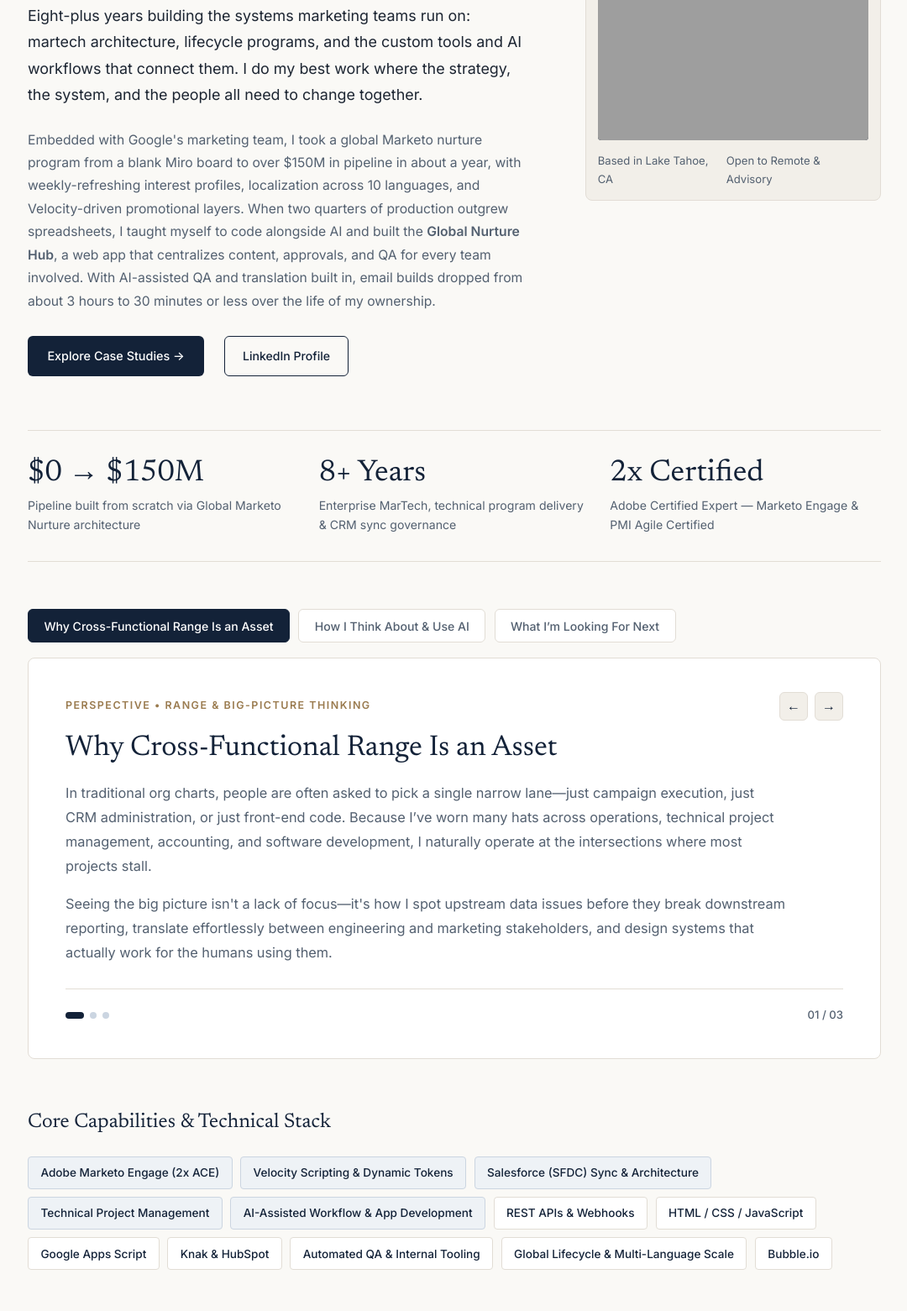
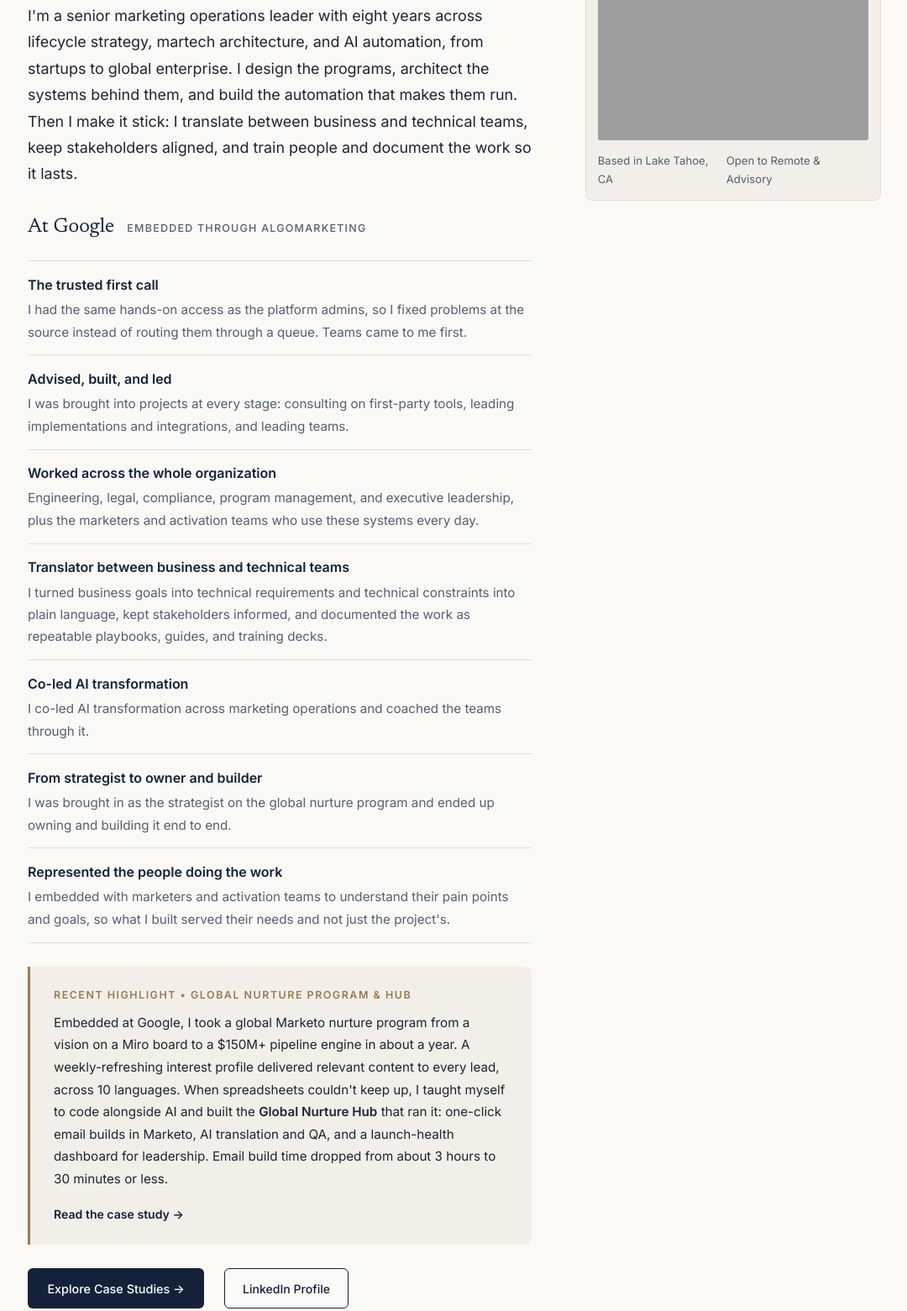
Before and after one commit to lianemariefarrant/lianemariefarrant.github.io, a plain HTML site: page index.html in a window 1280 px wide. Shown: the part 384-1945 px from the top of the page at 84% size, without its empty margins (99-1179 px from the left). Drawn offline with Linux system fonts and the light colour scheme; grey boxes are pictures that could not be loaded.

Commit message:
Update index.html

```diff
--- a/index.html
+++ b/index.html
@@ -3,7 +3,7 @@
 <head>
   <meta charset="UTF-8" />
   <meta name="viewport" content="width=device-width, initial-scale=1.0" />
-  <title>Liane Farrant | Senior Marketing Operations Leader, Martech & AI Automation</title>
+  <title>Liane Farrant — Senior Marketing Operations Strategist, Systems Architect &amp; TPM</title>
   <link rel="preconnect" href="https://fonts.googleapis.com">
   <link rel="preconnect" href="https://fonts.gstatic.com" crossorigin>
   <link href="https://fonts.googleapis.com/css2?family=Inter:wght@300;400;500;600&family=Newsreader:ital,opsz,wght@0,6..72,400;0,6..72,500;1,6..72,400&display=swap" rel="stylesheet">
@@ -185,6 +185,11 @@
       line-height: 1.75;
     }
 
+    .lead-text.secondary {
+      font-size: 1.05rem;
+      margin-bottom: 1.25rem;
+    }
+
     .body-text {
       font-size: 0.98rem;
       color: var(--text-muted);
@@ -218,6 +223,68 @@
       display: flex;
       justify-content: space-between;
       align-items: center;
+    }
+
+    /* Hero: roles strip & highlight card */
+    .hero-subhead {
+      margin: 1.75rem 0 0.75rem;
+    }
+
+    .hero-subhead-note {
+      font-family: var(--font-sans);
+      font-size: 0.78rem;
+      text-transform: uppercase;
+      letter-spacing: 0.1em;
+      font-weight: 500;
+      color: var(--text-muted);
+      margin-left: 0.6rem;
+    }
+
+    .role-list {
+      list-style: none;
+      margin: 0 0 0.5rem;
+      padding: 0;
+    }
+
+    .role-list li {
+      padding: 0.9rem 0;
+      border-top: 1px solid var(--border-subtle);
+    }
+
+    .role-list li:last-child {
+      border-bottom: 1px solid var(--border-subtle);
+    }
+
+    .role-list strong {
+      display: block;
+      color: var(--navy-deep);
+      font-size: 1rem;
+      font-weight: 600;
+      margin-bottom: 0.2rem;
+    }
+
+    .role-list span {
+      color: var(--text-muted);
+      font-size: 0.95rem;
+      line-height: 1.65;
+    }
+
+    .highlight-card {
+      background-color: var(--bg-secondary);
+      border-left: 3px solid var(--accent-gold);
+      border-radius: 0 8px 8px 0;
+      padding: 1.5rem 1.75rem;
+      margin-top: 1.75rem;
+    }
+
+    .highlight-card .eyebrow {
+      margin-bottom: 0.6rem;
+    }
+
+    .highlight-card .body-text {
+      color: var(--text-main);
+      font-size: 0.95rem;
+      margin-bottom: 0.9rem;
     }
 
     /* Metrics Strip */
@@ -725,14 +792,52 @@
           <span class="eyebrow">Senior Marketing Operations Leader &bull; Lifecycle &amp; Martech Architecture &bull; AI Automation &amp; Systems Design</span>
           <h1>Marketing operations, end to end: strategy, systems, and <em>the code in between.</em></h1>
           <p class="lead-text">
-            Eight-plus years building the systems marketing teams run on: martech architecture, lifecycle programs, and the custom tools and AI workflows that connect them. I do my best work where the strategy, the system, and the people all need to change together.
+            I'm a senior marketing operations leader with eight years across lifecycle strategy, martech architecture, and AI automation, from startups to global enterprise. I design the programs, architect the systems behind them, and build the automation that makes them run. Then I make it stick: I translate between business and technical teams, keep stakeholders aligned, and train people and document the work so it lasts.
           </p>
-          <p class="body-text">
-            Embedded with Google's marketing team, I took a global Marketo nurture program from a blank Miro board to over $150M in pipeline in about a year, with weekly-refreshing interest profiles, localization across 10 languages, and Velocity-driven promotional layers. When two quarters of production outgrew spreadsheets, I taught myself to code alongside AI and built the <strong>Global Nurture Hub</strong>, a web app that centralizes content, approvals, and QA for every team involved. With AI-assisted QA and translation built in, email builds dropped from about 3 hours to 30 minutes or less over the life of my ownership.
-          </p>
+
+          <h2 class="section-label hero-subhead">At Google <span class="hero-subhead-note">Embedded through Algomarketing</span></h2>
+          <ul class="role-list">
+            <li>
+              <strong>The trusted first call</strong>
+              <span>I had the same hands-on access as the platform admins, so I fixed problems at the source instead of routing them through a queue. Teams came to me first.</span>
+            </li>
+            <li>
+              <strong>Advised, built, and led</strong>
+              <span>I was brought into projects at every stage: consulting on first-party tools, leading implementations and integrations, and leading teams.</span>
+            </li>
+            <li>
+              <strong>Worked across the whole organization</strong>
+              <span>Engineering, legal, compliance, program management, and executive leadership, plus the marketers and activation teams who use these systems every day.</span>
+            </li>
+            <li>
+              <strong>Translator between business and technical teams</strong>
+              <span>I turned business goals into technical requirements and technical constraints into plain language, kept stakeholders informed, and documented the work as repeatable playbooks, guides, and training decks.</span>
+            </li>
+            <li>
+              <strong>Co-led AI transformation</strong>
+              <span>I co-led AI transformation across marketing operations and coached the teams through it.</span>
+            </li>
+            <li>
+              <strong>From strategist to owner and builder</strong>
+              <span>I was brought in as the strategist on the global nurture program and ended up owning and building it end to end.</span>
+            </li>
+            <li>
+              <strong>Represented the people doing the work</strong>
+              <span>I embedded with marketers and activation teams to understand their pain points and goals, so what I built served their needs and not just the project's.</span>
+            </li>
+          </ul>
+
+          <div class="highlight-card">
+            <span class="eyebrow">Recent highlight &bull; Global Nurture Program &amp; Hub</span>
+            <p class="body-text">
+              Embedded at Google, I took a global Marketo nurture program from a vision on a Miro board to a $150M+ pipeline engine in about a year. A weekly-refreshing interest profile delivered relevant content to every lead, across 10 languages. When spreadsheets couldn't keep up, I taught myself to code alongside AI and built the <strong>Global Nurture Hub</strong> that ran it: one-click email builds in Marketo, AI translation and QA, and a launch-health dashboard for leadership. Email build time dropped from about 3 hours to 30 minutes or less.
+            </p>
+            <button class="expand-btn" onclick="switchTab('work')">Read the case study &rarr;</button>
+          </div>
+
           <div style="margin-top: 1.75rem; display: flex; gap: 1rem; flex-wrap: wrap;">
             <button class="nav-btn active" style="padding: 0.75rem 1.4rem;" onclick="switchTab('work')">Explore Case Studies &rarr;</button>
-            <a href="https://www.linkedin.com" target="_blank" rel="noopener" class="nav-contact" style="padding: 0.7rem 1.3rem;">LinkedIn Profile</a>
+            <a href="https://www.linkedin.com/in/liane-f-08204916a" target="_blank" rel="noopener" class="nav-contact" style="padding: 0.7rem 1.3rem;">LinkedIn Profile</a>
           </div>
         </div>
 
```
